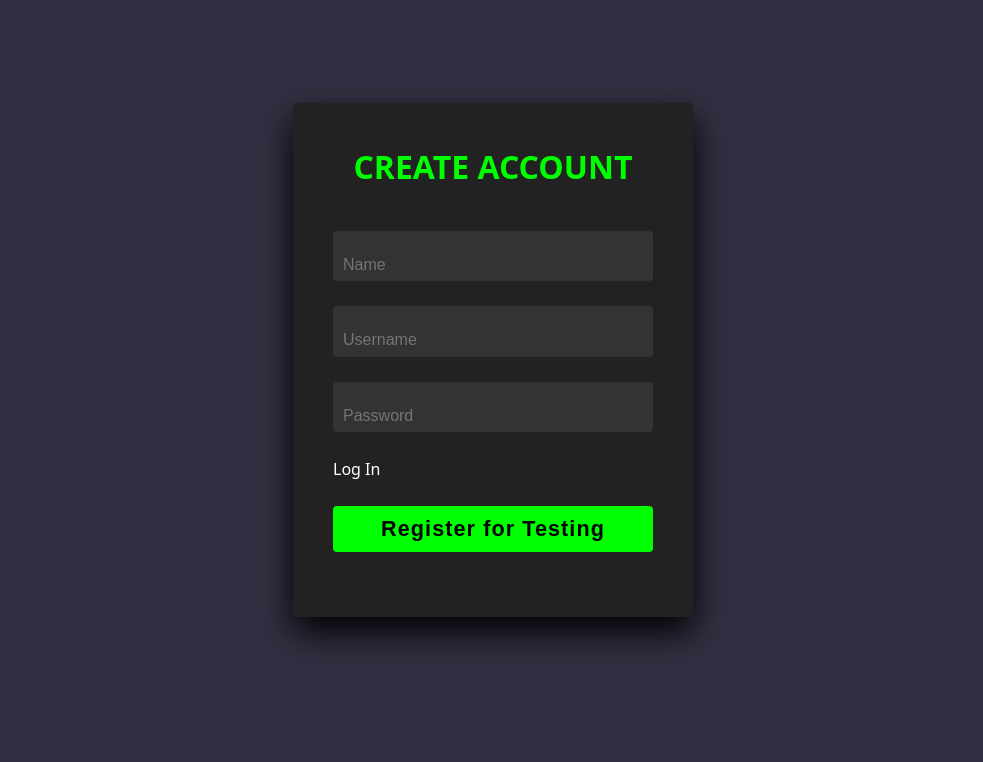
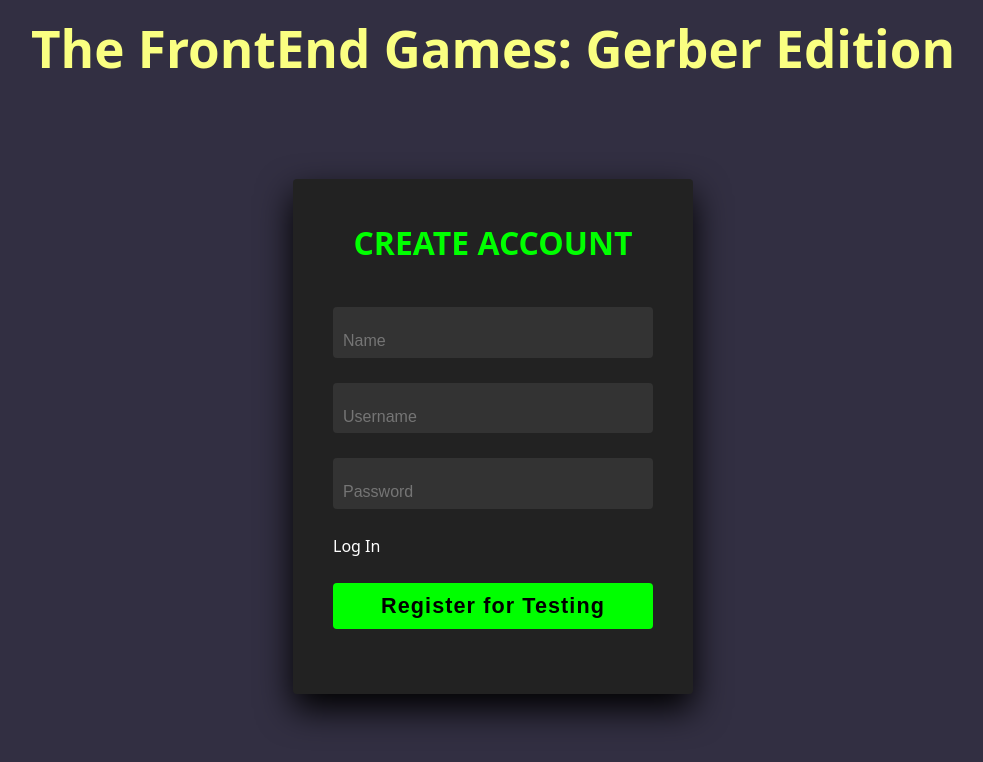
Before and after one commit to christopherjparrett/GerbBenchmark, a React (Vite) app in the folder frontend/: page /SignUp in a window 1280 px wide. Shown: the top 762 px of the page, without its empty margins (147-1130 px from the left). Built offline with nearby package versions, Linux system fonts and the light colour scheme.

Commit message:
Update SignUp.tsx

```diff
--- a/frontend/src/pages/SignUp.tsx
+++ b/frontend/src/pages/SignUp.tsx
@@ -12,6 +12,7 @@ const SignUp: React.FC = () => {
     };
   return (
     <div className='stretch'>
+        <PageTitle />
         <Register />
     </div>
   );
```
